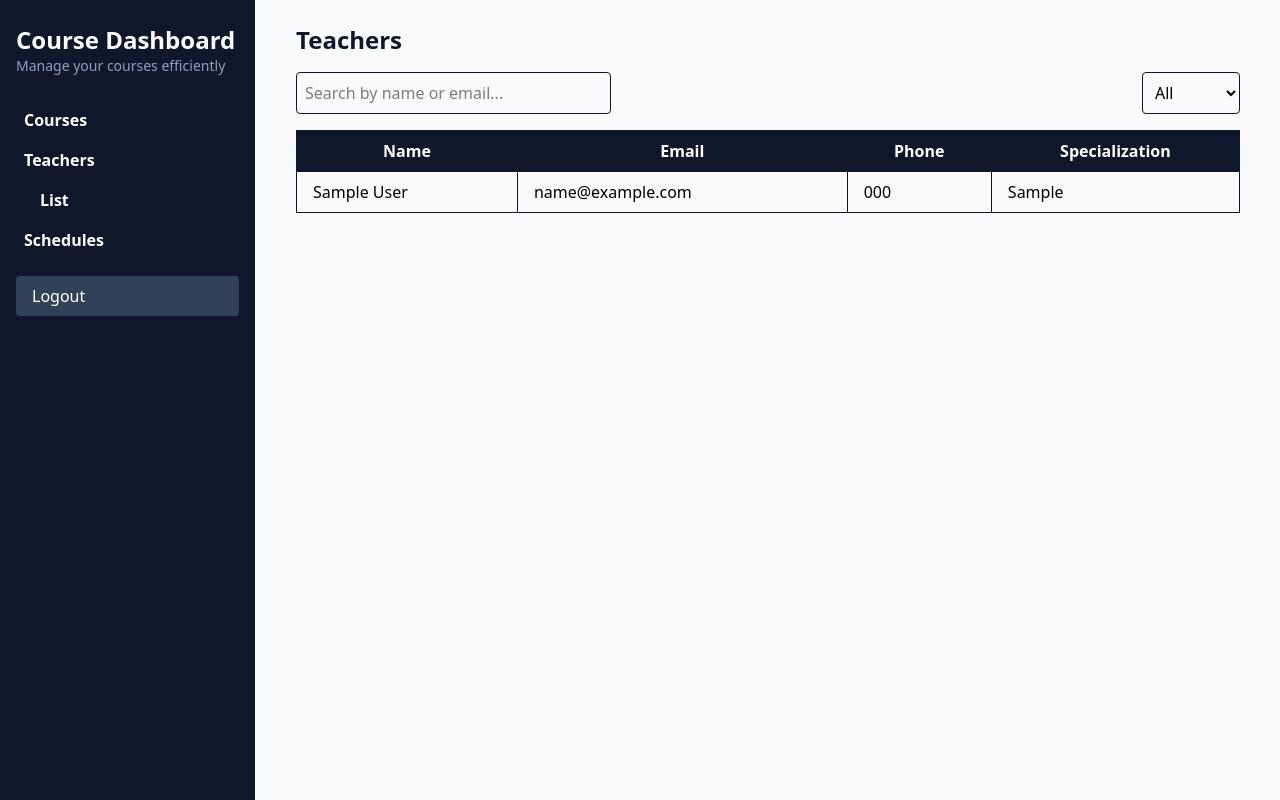
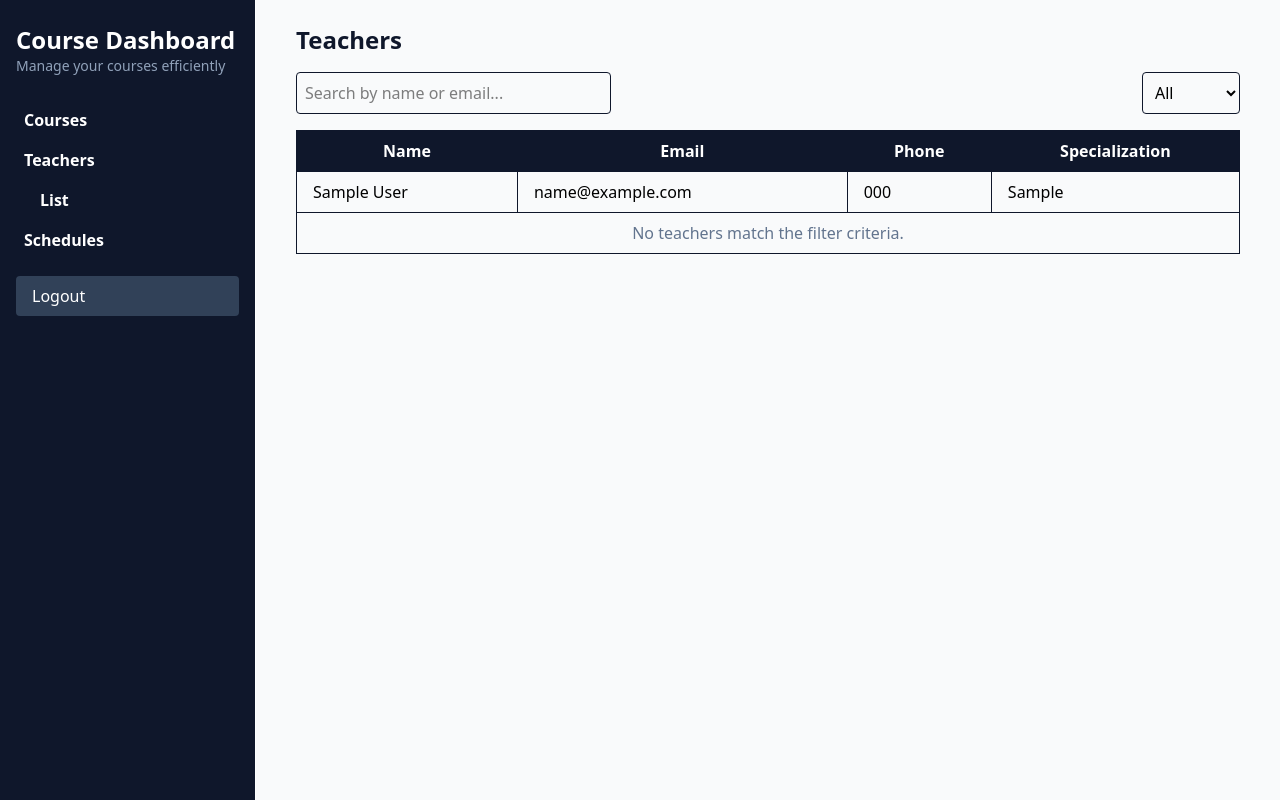
Before and after one commit to iqbalShafiq/course-dashboard, a Django app: page /teachers/ in a window 1280 px wide. Run offline with Django 5.2, Linux system fonts and the light colour scheme; a user stored in the database is signed in; tables that the repository leaves empty hold one stand-in row (values such as "Sample post"); style sheets or scripts are compiled from the project's sources; parts of the project's set-up code (start-up, migrations or seed data) failed here and were passed over.

Commit message:
Add filter criteria messages to course, schedule, and teacher lists for improved user feedback

```diff
--- a/apps/courses/templates/course_list.html
+++ b/apps/courses/templates/course_list.html
@@ -39,6 +39,11 @@
             </div>
         </div>
         {% endfor %}
+        <template x-if="!courses.some(course => isVisible(course.name, course.description))">
+            <div class="col-span-full text-center text-slate-500">
+                No courses match the filter criteria.
+            </div>
+        </template>
         {% else %}
         <div class="col-span-full text-center text-slate-500">
             No courses found.
--- a/apps/schedules/templates/schedule_list.html
+++ b/apps/schedules/templates/schedule_list.html
@@ -55,6 +55,11 @@
             </div>
         </div>
         {% endfor %}
+        <template x-if="!schedules.some(schedule => isVisible(schedule.day_of_week, schedule.is_active ? 'active' : 'inactive'))">
+            <div class="col-span-full text-center text-slate-500">
+                No schedules match the filter criteria.
+            </div>
+        </template>
         {% else %}
         <div class="col-span-full text-center text-slate-500">
             No schedules found.
--- a/apps/teachers/templates/teacher_list.html
+++ b/apps/teachers/templates/teacher_list.html
@@ -48,6 +48,12 @@
                     {% endif %}
                 </tr>
                 {% endfor %}
+                <tr x-show="!teachers.some(teacher => isVisible(teacher.name, teacher.email, teacher.is_active ? 'Active' : 'Inactive'))">
+                    <td colspan="{% if user_settings and user_settings.role == 'manager' %}5{% else %}4{% endif %}"
+                        class="border border-slate-900 px-4 py-2 text-center text-slate-500">
+                        No teachers match the filter criteria.
+                    </td>
+                </tr>
                 {% else %}
                 <tr>
                     <td colspan="{% if user_settings and user_settings.role == 'manager' %}5{% else %}4{% endif %}"
```
